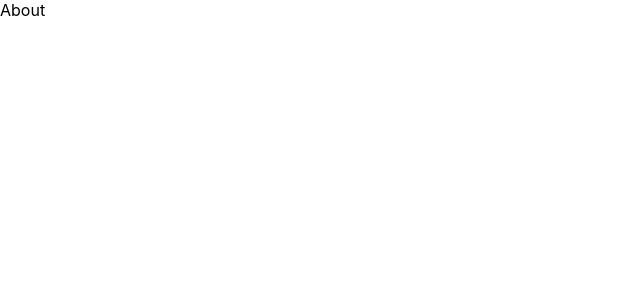
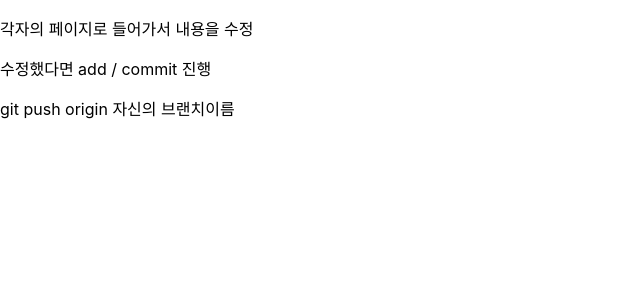
Before and after one commit to team-project-hj1/0602-react-test, a React (Create React App) app: page /about1 in a window 1280 px wide. Shown: the top 300 px of the page, without its empty margins (0-640 px from the left). Built offline with nearby package versions, Linux system fonts and the light colour scheme.

Commit message:
0602 green 완료

```diff
--- a/src/page/green/About.jsx
+++ b/src/page/green/About.jsx
@@ -2,6 +2,10 @@ import React from 'react'
 
 export default function About() {
   return (
-    <div>About</div>
+    <div>
+      <p>각자의 페이지로 들어가서 내용을 수정</p>
+      <p>수정했다면 add / commit 진행</p>
+      <p>git push origin 자신의 브랜치이름</p>
+    </div>
   )
 }
```
